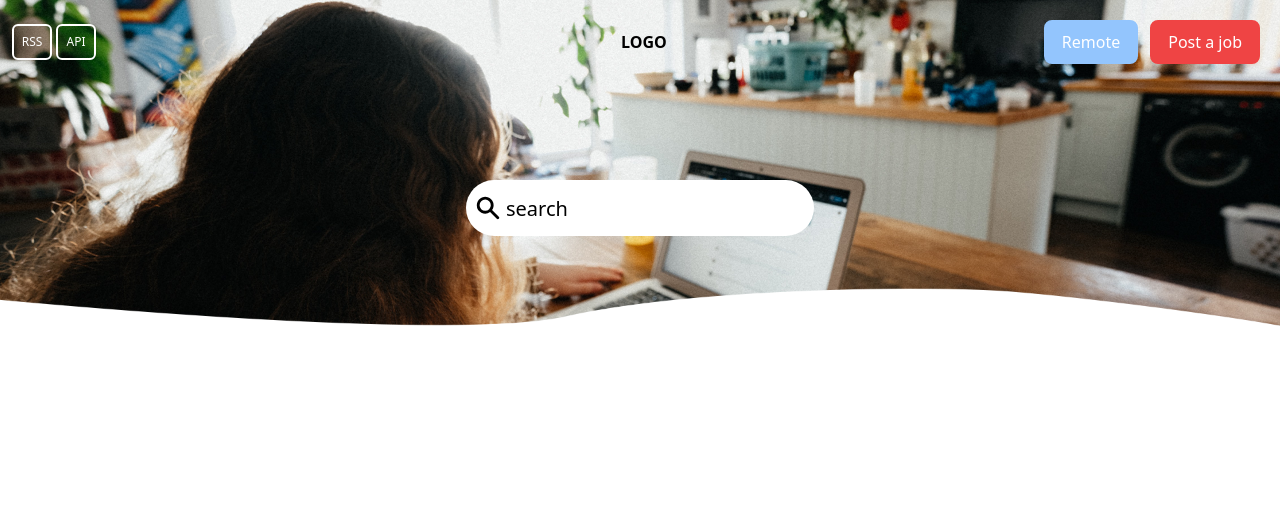
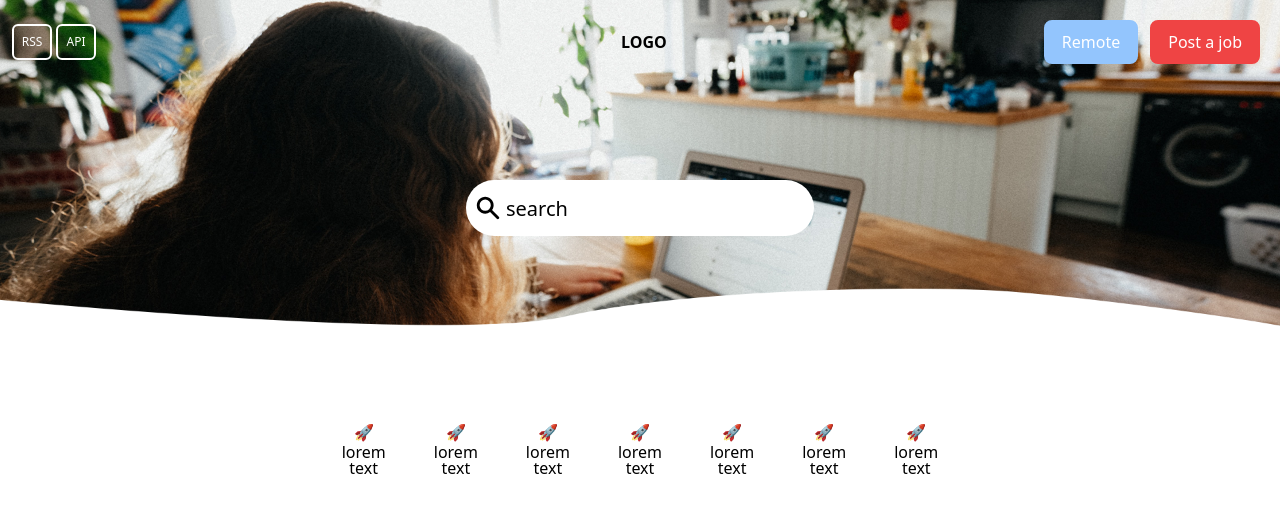
Before and after one commit to ognjen-dev/hire-remote, a React (Create React App) app: page / in a window 1280 px wide. Shown: the top 512 px of the page. Built offline with nearby package versions, Linux system fonts and the light colour scheme.

Commit message:
add emoji bar component

```diff
--- a/src/App/Components/GetHiredComponents/Emoji.tsx
+++ b/src/App/Components/GetHiredComponents/Emoji.tsx
@@ -3,18 +3,18 @@ import React from 'react'
 const Emoji = () => {
     return (
         <div>
-            <div className="md:flex md:justify-center flex justify-center md:pt-4 lg:-mt-44 lg:-mb-10">
-                <div className="md:flex flex md:flex-col flex-col md:p-6 p-6 text-center md:text-center">
+            <a href="/" className="">
+                <div className="md:flex flex md:flex-col flex-col md:p-6 p-6 text-center md:text-center hover:opacity-70 opacity-100 ">
                     <p>
                         🚀
                     </p>
                     <div>
-                        <p>
-                            Lorem
+                        <p className="font-medium text-center leading-4">
+                            lorem <br/> text
                         </p>
                     </div>
                 </div>
-            </div>
+            </a>
         </div>
     )
 }
--- a/src/App/Components/GetHiredComponents/EmojiBar.tsx
+++ b/src/App/Components/GetHiredComponents/EmojiBar.tsx
@@ -3,7 +3,11 @@ import Emoji from './Emoji'
 
 const EmojiBar = () => {
     return (
-        <div className="lg:flex lg:flex-row z-0">
+        <div className="lg:flex lg:flex-row flex justify-center items-center z-0 py-40">
+            <Emoji />
+            <Emoji />
+            <Emoji />
+            <Emoji />
             <Emoji />
             <Emoji />
             <Emoji />
--- a/src/App/Components/GetHiredComponents/Hero.tsx
+++ b/src/App/Components/GetHiredComponents/Hero.tsx
@@ -3,7 +3,7 @@ import React from 'react'
 const Hero = () => {
     return (
         <div className="flex lg:flex lg:justify-center justify-center pt-14 lg:pt-24 z-0">
-            <div className="lg:w-20/5">
+            <div className="lg:w-200/5">
                 <label className="sr-only">search</label>
                 <div className="relative">
                     <div className="absolute inset-y-0 left-0 pl-3 flex items-center pointer-events-none">
--- a/src/App/Components/SharedComponents/NavBar.tsx
+++ b/src/App/Components/SharedComponents/NavBar.tsx
@@ -7,7 +7,7 @@ const NavBar = () => {
         <div>
             <div className="absolute z-negative lg:opacity-100 opacity-100">
                 <img src={BackgroundBig} className="lg:block md:block hidden lg:-mt-18 xl:-m5-26 md:-mt-22" />
-                <img src={BackgroundSmall} className="lg:hidden md:hidden block -mt-6 md:-mt-44 sm:-mt-36 " />
+                <img src={BackgroundSmall} className="lg:hidden md:hidden block -mt-6 md:-mt-44 sm:-mt-36" />
             </div>
             <div className="flex lg:flex justify-between lg:justify-between lg:p-3 lg:py-5 py-1">
                 <div className="sm:block hidden self-center">
--- a/src/App/Pages/GetHired.tsx
+++ b/src/App/Pages/GetHired.tsx
@@ -8,6 +8,7 @@ const GetHired = () => {
         <div>
             <NavBar />
             <Hero />
+            <EmojiBar />
         </div>
     )
 }
```
